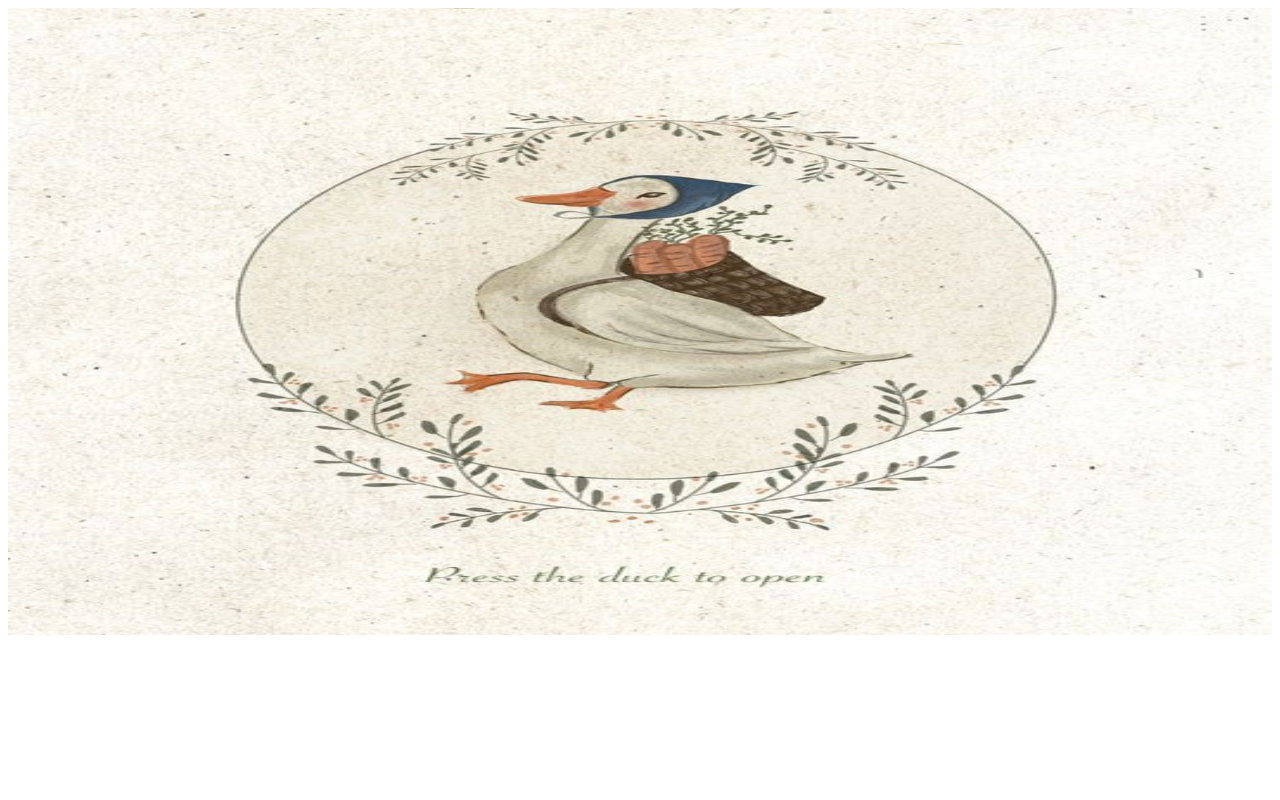
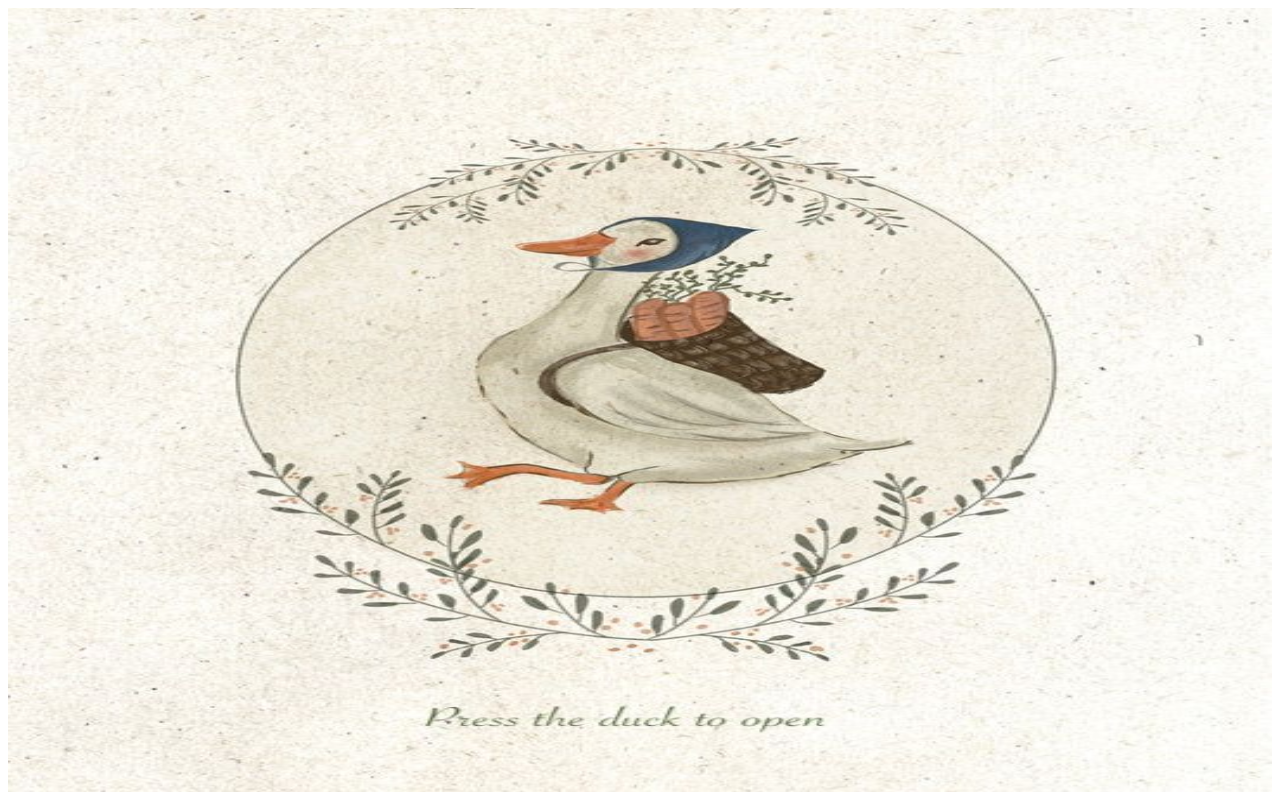
Before and after one commit to MartaJovcheva/garden-party, a plain HTML site: page index.html in a window 1280 px wide. Drawn offline with Linux system fonts and the light colour scheme.

Commit message:
Update index.html

```diff
--- a/index.html
+++ b/index.html
@@ -9,7 +9,7 @@
 
      <!-- Invitation GIF -->
      <div id="invitation" onclick="showGarden()">
-        <img src="ARTPRINTS.jpeg" alt="invitation" style="width:100%; height:80%;">
+        <img src="ARTPRINTS.jpeg" alt="invitation" style="width:100%; height:100%;">
     </div>
 
 </body>
```
